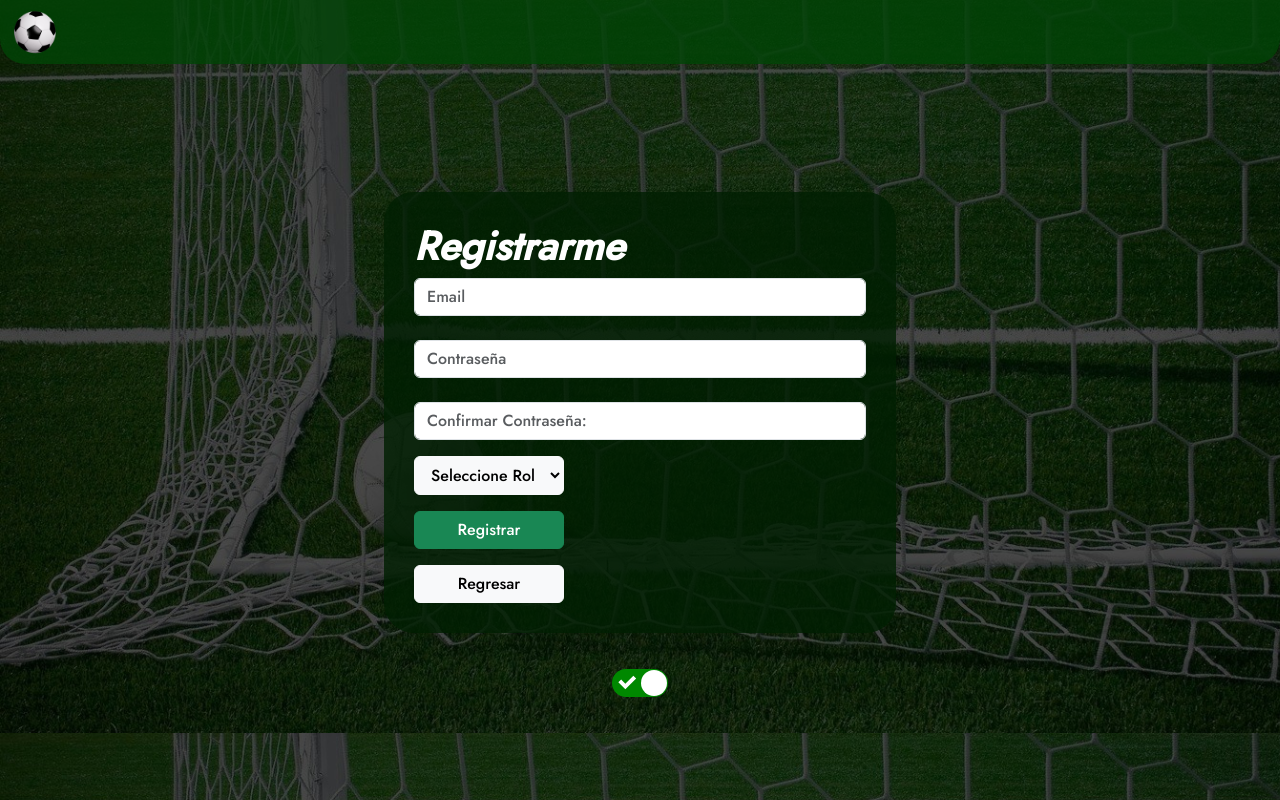
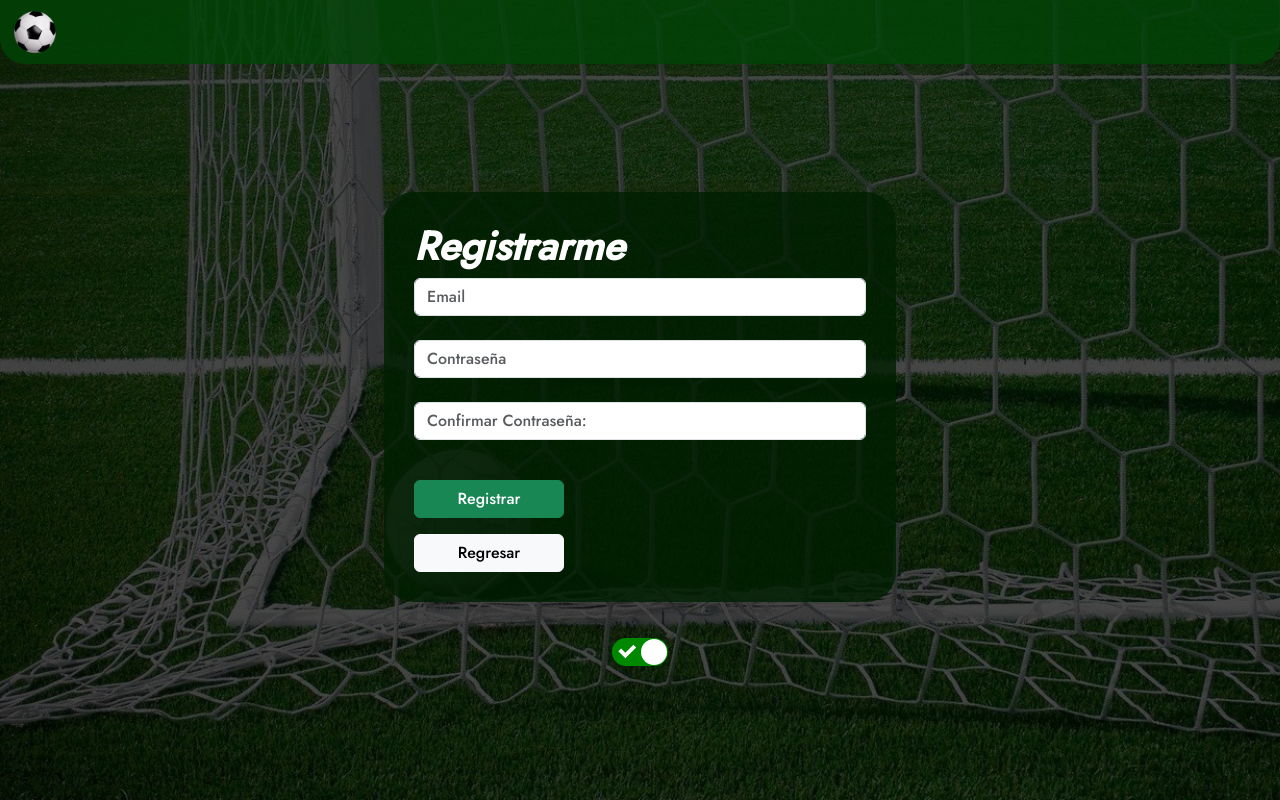
Before and after one commit to salinasariel/TUP-LC3TT-G13, a React (Create React App) app in the folder proyect-g13/: page /register in a window 1280 px wide. Built offline with nearby package versions, Linux system fonts and the light colour scheme.

Commit message:
Final commit
end proyect

```diff
--- a/proyect-g13/src/components/Login/Register.js
+++ b/proyect-g13/src/components/Login/Register.js
@@ -18,8 +18,7 @@ const Register = () => {
   const [confirmPassword, setConfirmPassword] = useState('');
   const [email, setEmail] = useState("")
   const navigate = useNavigate()
-  const [role, setRole] = useState('')
-  const roleRef = useRef(null)
+
 
   const handlePasswordChange = (e) => {
     setPassword(e.target.value);
@@ -31,13 +30,12 @@ const Register = () => {
     setConfirmPassword(e.target.value);
   };
 
-  const handleRoleChange = (e) => {
-    setRole(e.target.value);
-  };
+
   const [isDelayedActionComplete, setDelayedActionComplete] = useState(false);
   const handleOnSubmit = (e) => {
     e.preventDefault();
     if (handleValidation()) {
+      let role = "3";
       let registerNeeded = { email, password, role }
 
       fetch("https://644bfc2317e2663b9dfd613c.mockapi.io/api/v1/users", {
@@ -108,20 +106,7 @@ const Register = () => {
         theme: "light",
       });
     };
-    if (role !== "2" && role !== "3") {
-      result = false
-      roleRef.current.focus()
-      toast.warn("Seleccione un rol", {
-        position: "top-right",
-        autoClose: 5000,
-        hideProgressBar: false,
-        closeOnClick: true,
-        pauseOnHover: true,
-        draggable: true,
-        progress: undefined,
-        theme: "light"
-      })
-    };
+
     return result
   };
   const returntohome=()=>{
@@ -168,11 +153,7 @@ const Register = () => {
 
             <div>
               <label htmlFor="role" className='justify-content-end'></label>
-              <select ref={roleRef} id="role" className='btn btn-light justify-content-center mt-3' value={role} onChange={handleRoleChange}>
-                <option>Seleccione Rol</option>
-                <option value='3'>Usuario</option>
-                <option value='2'>Dueño</option>
-              </select>
+
             </div>
 
           </div>
--- a/proyect-g13/src/index.css
+++ b/proyect-g13/src/index.css
@@ -1,13 +1,21 @@
+
+html, body {
+  height: 100%;
+  margin: 0;
+  padding: 0;
+
+}
 body {
-  margin: 0;
+
   font-family: 'IBM Plex Sans', sans-serif;
   font-family: 'Jost', sans-serif;
   -webkit-font-smoothing: antialiased;
   -moz-osx-font-smoothing: grayscale;
 
   background-image: url("../src/Img/background-darkmode.jpg");
-
   background-size: cover;
+  background-repeat: no-repeat;
+  background-attachment: fixed;
 
 }
 
```
